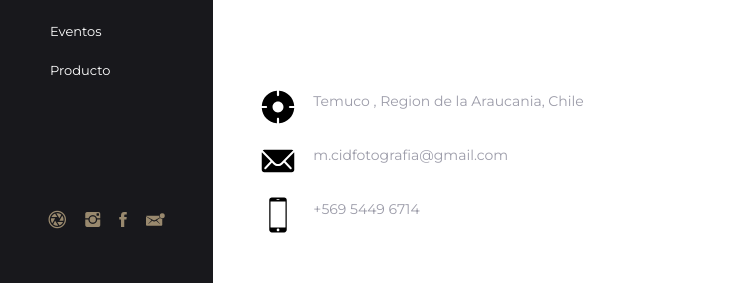
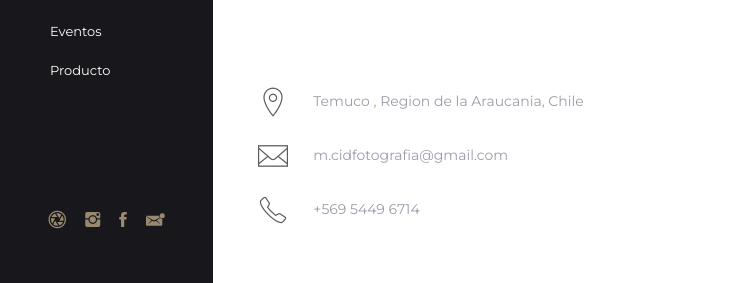
Before and after one commit to Macidf/mauriciocidwebphoto, a plain HTML site: page contact.html in a window 1280 px wide. Shown: the part 575-858 px from the top of the page, 0-742 px from the left. Drawn offline with Linux system fonts and the light colour scheme; some packages are replaced by stand-ins of ours; files whose address does not match are found by name.

Commit message:
iconos y mayuscula about

```diff
--- a/contact.html
+++ b/contact.html
@@ -141,7 +141,7 @@
                                         <ul class="nosyely_list pt50">
                                             <li>
                                                 <div class="img_box_two">
-                                                    <img src="assets/img/icons/posicion.svg" alt="info list">
+                                                    <img src="assets/img/icons/posicion.png" alt="info list">
                                                     <div class="content align-items-center">
                                                         <p>
                                                            Temuco , Region de la Araucania, Chile
@@ -152,7 +152,7 @@
                                             <li>
                                                 <div class="img_box_two">
 
-                                                    <img src="assets/img/icons/mail.svg" alt="info list">
+                                                    <img src="assets/img/icons/mail.png" alt="info list">
 
                                                     <div class="content align-items-center">
                                                         <p>
@@ -163,7 +163,7 @@
                                             </li>
                                             <li>
                                                 <div class="img_box_two">
-                                                    <img src="assets/img/icons/celular.svg" alt="info list">
+                                                    <img src="assets/img/icons/celular.png" alt="info list">
                                                     <div class="content align-items-center">
                                                         <p>
                                                             +569 5449 6714
```
Also changed, not shown: about.html (+1 -1 lines), assets/img/icons/Celular.png (added), assets/img/icons/Celular.svg (deleted), assets/img/icons/Mail.png (added), assets/img/icons/Mail.svg (deleted), assets/img/icons/Posicion.png (added), assets/img/icons/Posicion.svg (deleted).
